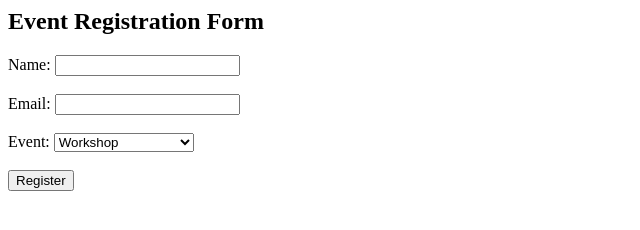
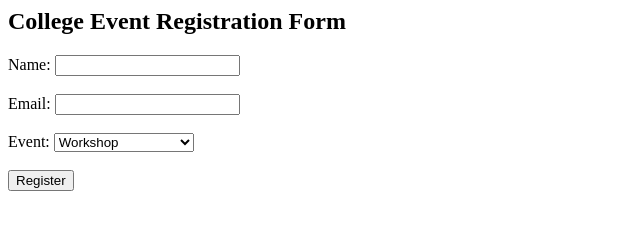
Before and after one commit to shivakrishnakoushik-cloud/event-registration, a plain HTML site: page index.html in a window 1280 px wide. Shown: the whole page, without its empty margins (0-640 px from the left). Drawn offline with Linux system fonts and the light colour scheme.

Commit message:
update event reistration heading

```diff
--- a/index.html
+++ b/index.html
@@ -4,7 +4,7 @@
     <title>Event Registration</title>
 </head>
 <body>
-    <h2>Event Registration Form</h2>
+    <h2>College Event Registration Form</h2>
 
     <form id="myForm">
         Name:
```
